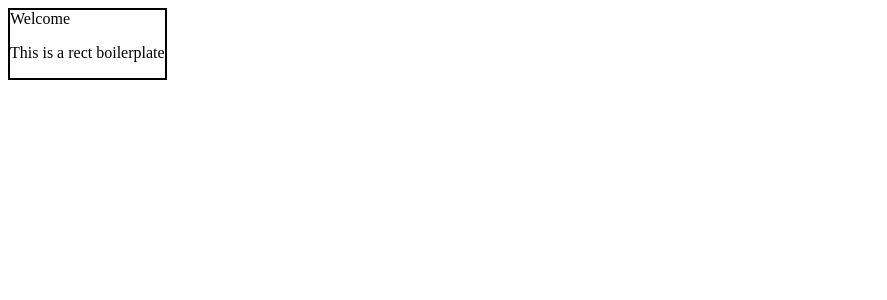
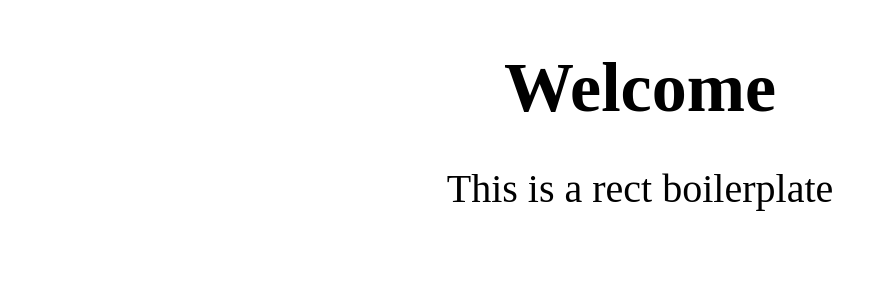
Before and after one commit to pleaobraga/react-scaffold, a React app: page / in a window 1280 px wide. Shown: the top 300 px of the page, without its empty margins (0-887 px from the left). Built offline with nearby package versions, Linux system fonts and the light colour scheme.

Commit message:
Config default styles

```diff
--- a/src/components/Card/Card.jsx
+++ b/src/components/Card/Card.jsx
@@ -8,8 +8,8 @@ class Card extends React.Component {
 
     return (
       <div className="card" >
-        <hi>{title}</hi>
-        <p>{text}</p>
+        <h1 className="card--title">{title}</h1>
+        <p className="card--text" >{text}</p>
       </div>
     )
   }
--- a/src/components/Card/Card.scss
+++ b/src/components/Card/Card.scss
@@ -1,6 +1,16 @@
 .card {
     display: flex;
     flex-direction: column;
+    width: 40rem;
+    align-items: center;
+    height: 20rem;
+    justify-content: space-around;
 
-    border: 2px solid black;
+    &--title {
+        font-size: 7rem;
+    }
+
+    &--text {
+        font-size: 4rem;
+    }
 }
--- a/src/index.js
+++ b/src/index.js
@@ -1,6 +1,7 @@
 import * as React from 'react'
 import ReactDOM from 'react-dom'
 import { WelcomePage } from './pages'
+import './styles/_main.scss'
 
 ReactDOM.render(
   <WelcomePage />,
--- /dev/null
+++ b/src/pages/Page.scss
@@ -0,0 +1,7 @@
+.page {
+    display: flex;
+    justify-content: center;
+    align-items: center;
+    height: 100%;
+    width: 100%;
+}
--- a/src/pages/WelcomePage/WelcomePage.jsx
+++ b/src/pages/WelcomePage/WelcomePage.jsx
@@ -4,7 +4,7 @@ import { Card } from '../../components'
 const WelcomePage = () => {
 
   return (
-    <div className='welcome-page' >
+    <div className='page page--welcome' >
       <Card title="Welcome" text='This is a rect boilerplate' />
     </div>
   )
--- a/src/pages/WelcomePage/WelcomePage.scss
+++ b/src/pages/WelcomePage/WelcomePage.scss
@@ -1,3 +1,5 @@
-.welcome-page {
-    display: flex;
+.page {
+    &--welcome {
+        align-items: flex-start;
+    }
 }
--- a/src/pages/index.js
+++ b/src/pages/index.js
@@ -1 +1,3 @@
+import './Page.scss'
+
 export { WelcomePage } from './WelcomePage'
--- /dev/null
+++ b/src/styles/_base.scss
@@ -0,0 +1,42 @@
+*,
+*::after,
+*::before {
+    margin: 0;
+    padding: 0;
+    box-sizing: inherit;
+}
+
+html {
+    // This defines what 1rem is
+    font-size: 62.5%; //1 rem = 10px; 10px/16px = 62.5%
+    height: 100%;
+    width: 100%;
+
+    @include respond(tab-land) { // width < 1200?
+        font-size: 56.25%; //1 rem = 9px, 9/16 = 50%
+    }
+
+    @include respond(tab-port) { // width < 900?
+        font-size: 50%; //1 rem = 8px, 8/16 = 50%
+    }
+
+    @include respond(big-desktop) {
+        font-size: 75%; //1rem = 12, 12/16
+    }
+}
+
+body {
+    box-sizing: border-box;
+    padding: 3rem;
+    height: 100%;
+    width: 100%;
+
+    @include respond(tab-port) {
+        padding: 0;
+    }
+}
+
+#root {
+    height: 100%;
+    width: 100%;
+}
--- /dev/null
+++ b/src/styles/_main.scss
@@ -0,0 +1,2 @@
+@import "mixins";
+@import "base";
--- /dev/null
+++ b/src/styles/_mixins.scss
@@ -0,0 +1,37 @@
+@mixin absCenter {
+    position: absolute;
+    top: 50%;
+    left: 50%;
+    transform: translate(-50%, -50%);
+}
+
+
+// MEDIA QUERY MANAGER
+/*
+0 - 600px:      Phone
+600 - 900px:    Tablet portrait
+900 - 1200px:   Tablet landscape
+[1200 - 1800] is where our normal styles apply
+1800px + :      Big desktop
+$breakpoint arguement choices:
+- phone
+- tab-port
+- tab-land
+- big-desktop
+ORDER: Base + typography > general layout + grid > page layout > components
+1em = 16px
+*/
+@mixin respond($breakpoint) {
+    @if $breakpoint == phone {
+        @media only screen and (max-width: 37.5em) { @content };    //600px
+    }
+    @if $breakpoint == tab-port {
+        @media only screen and (max-width: 56.25em) { @content };     //900px
+    }
+    @if $breakpoint == tab-land {
+        @media only screen and (max-width: 75em) { @content };    //1200px
+    }
+    @if $breakpoint == big-desktop {
+        @media only screen and (min-width: 112.5em) { @content };    //1800
+    }
+}
```
